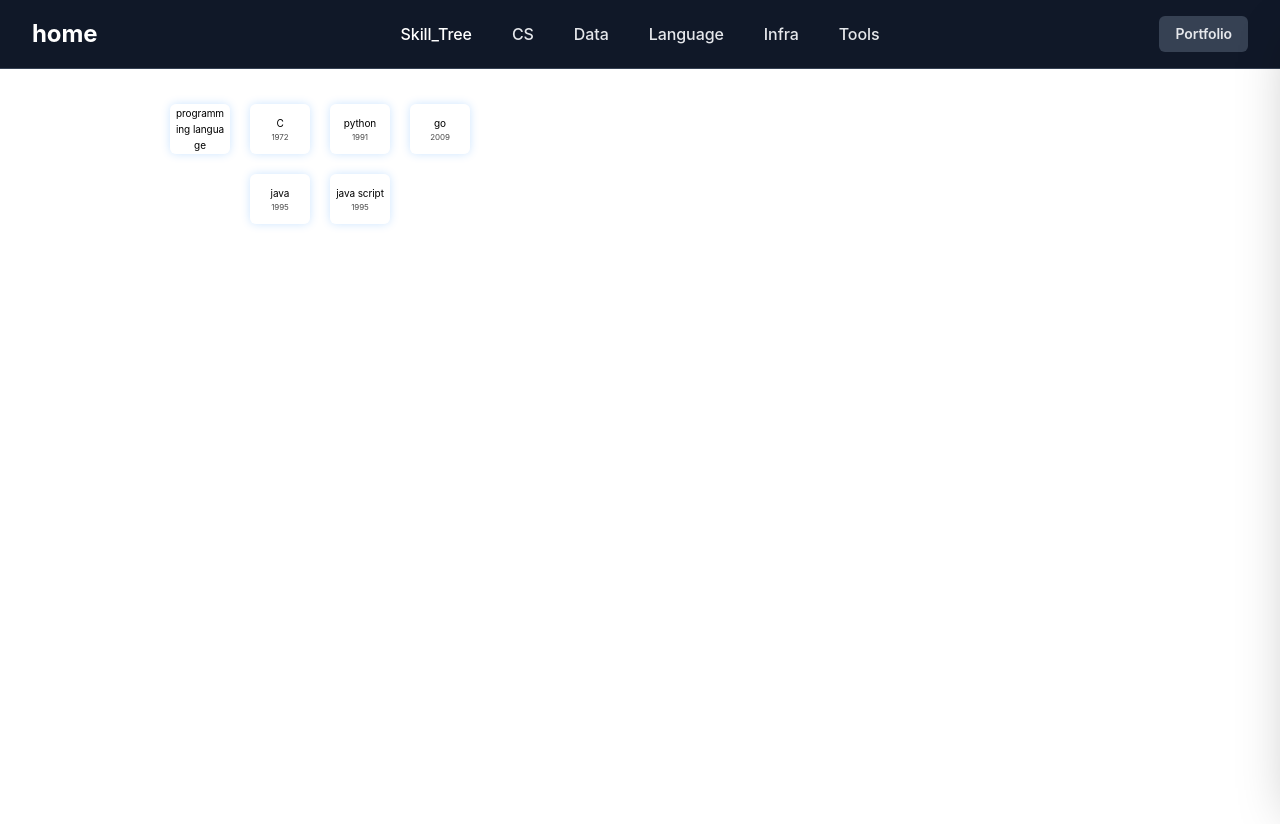
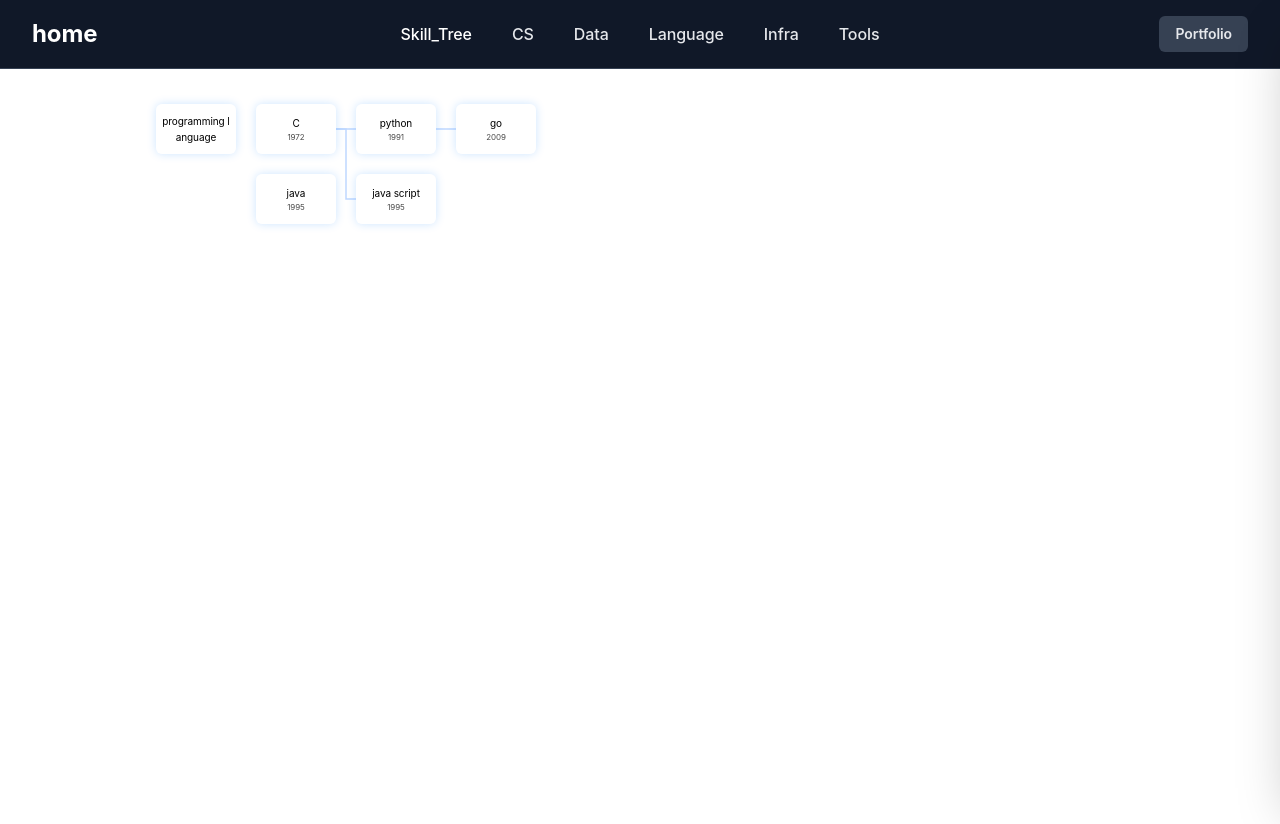
Before and after one commit to Junsesoon/junsesoon.github.io, a Next.js app: page /skilltree in a window 1280 px wide. Built offline with nearby package versions, Linux system fonts and the light colour scheme.

Commit message:
Implement: line drawing logic between parent and child skill card

```diff
--- a/src/components/SkillTreeInteractive.tsx
+++ b/src/components/SkillTreeInteractive.tsx
@@ -38,11 +38,60 @@ export default function SkillTreeInteractive({ columnsData, nodes, COLUMNS }: Pr
     setIsDrawerOpen(false);
   };
 
+  // Calculate positions for skill nodes (col, row)
+  const nodePositions: Record<string, { col: number; row: number }> = {};
+  columnsData.forEach((colFiles, colIndex) => {
+    colFiles.forEach((file, rowIndex) => {
+      const name = file.replace(/\.[^/.]+$/, "");
+      nodePositions[name] = { col: colIndex, row: rowIndex };
+    });
+  });
+
+  // Generate lines between parents and children
+  const lines: Array<{ id: string; x1: number; y1: number; x2: number; y2: number }> = [];
+  Object.entries(nodes).forEach(([childName, childNode]) => {
+    if (childNode.parents && childNode.parents.length > 0) {
+      const childPos = nodePositions[childName];
+      if (childPos) {
+        childNode.parents.forEach((parentName) => {
+          const parentPos = nodePositions[parentName];
+          if (parentPos) {
+            lines.push({
+              id: `${parentName}-${childName}`,
+              x1: parentPos.col * 100 + 80, // Right center of parent
+              y1: parentPos.row * 70 + 25, // Middle Y of parent
+              x2: childPos.col * 100,       // Left center of child
+              y2: childPos.row * 70 + 25,  // Middle Y of child
+            });
+          }
+        });
+      }
+    }
+  });
+
   return (
-    <div className="w-full flex justify-center py-10 overflow-x-auto relative">
+    <div className="w-full max-w-[1000px] mx-auto py-10 px-4 overflow-x-auto relative">
+      <div className="relative w-max mx-auto">
+        {/* SVG layer for connecting lines */}
+        <svg
+          className="absolute top-0 left-0 w-full h-full pointer-events-none"
+          style={{ zIndex: 0, overflow: 'visible' }}
+        >
+          {lines.map((line) => (
+            <path
+              key={line.id}
+              d={`M ${line.x1} ${line.y1} L ${(line.x1 + line.x2) / 2} ${line.y1} L ${(line.x1 + line.x2) / 2} ${line.y2} L ${line.x2} ${line.y2}`}
+              // d={`M ${line.x1} ${line.y1} C ${line.x1 + 30} ${line.y1}, ${line.x2 - 30} ${line.y2}, ${line.x2} ${line.y2}`} // 베지어 곡선 style
+              stroke="rgb(190, 215, 255)" // skill tree card 연결선 색상 설정 영역
+              strokeWidth="1.5"
+              fill="none"
+            />
+          ))}
+        </svg>
+
         <div
-        className="grid gap-x-[20px] gap-y-[20px] w-max"
-        style={{ gridTemplateColumns: `repeat(${COLUMNS}, 60px)` }}
+          className="grid gap-x-[20px] gap-y-[20px] w-max relative z-10"
+          style={{ gridTemplateColumns: `repeat(${COLUMNS}, 80px)` }} // 열 간격과 셀 크기 설정 영역
         >
           {gridCells.map((index) => {
             const colIndex = index % COLUMNS;
@@ -69,6 +118,7 @@ export default function SkillTreeInteractive({ columnsData, nodes, COLUMNS }: Pr
               </div>
             );
           })}
+        </div>
       </div>
 
       {/* Side Drawer */}
```
Also changed, not shown: src/app/skilltree/readme.md. Lines whose indentation alone changed are shown as unchanged.
